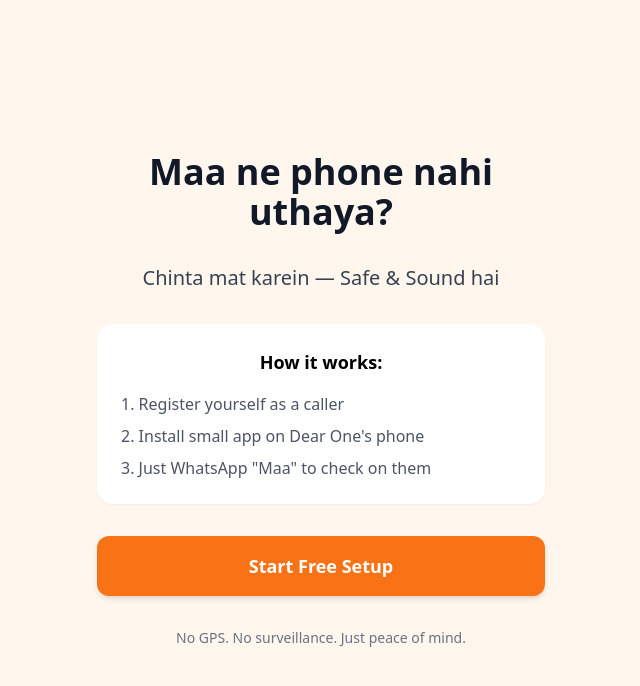
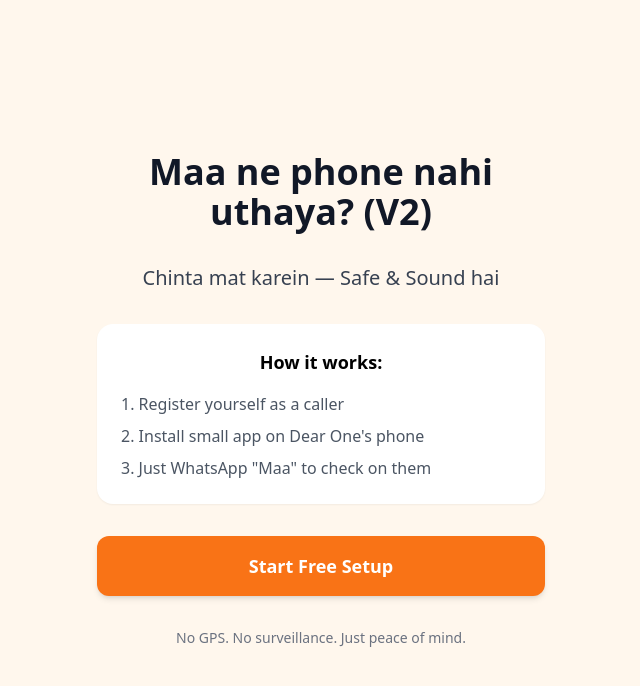
Before and after one commit to namankur/SNS, a React (Vite) app in the folder web/: page / in a window 1280 px wide. Shown: the top 686 px of the page, without its empty margins (319-959 px from the left). Built offline with nearby package versions, Linux system fonts and the light colour scheme; no server answers.

Commit message:
chore: add V2 marker to Landing page to verify deployment

```diff
--- a/web/src/pages/Landing.jsx
+++ b/web/src/pages/Landing.jsx
@@ -5,7 +5,7 @@
     return (
         <div className="min-h-screen bg-orange-50 flex flex-col items-center justify-center p-4">
             <div className="max-w-md w-full text-center space-y-8">
-                <h1 className="text-4xl font-bold text-gray-900">Maa ne phone nahi uthaya?</h1>
+                <h1 className="text-4xl font-bold text-gray-900">Maa ne phone nahi uthaya? (V2)</h1>
                 <p className="text-xl text-gray-700">Chinta mat karein — Safe & Sound hai</p>
 
                 <div className="bg-white p-6 rounded-2xl shadow-sm space-y-4">
```
